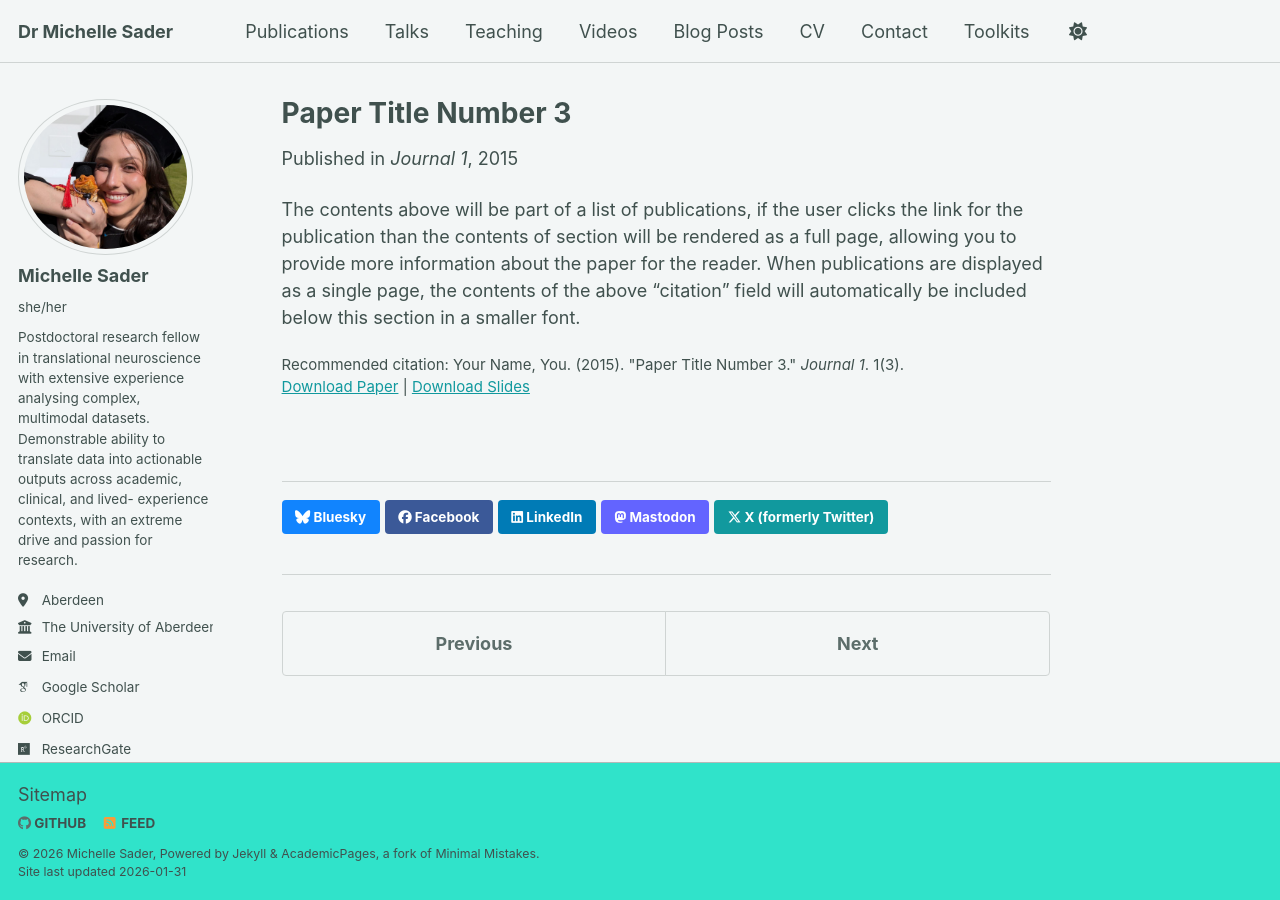
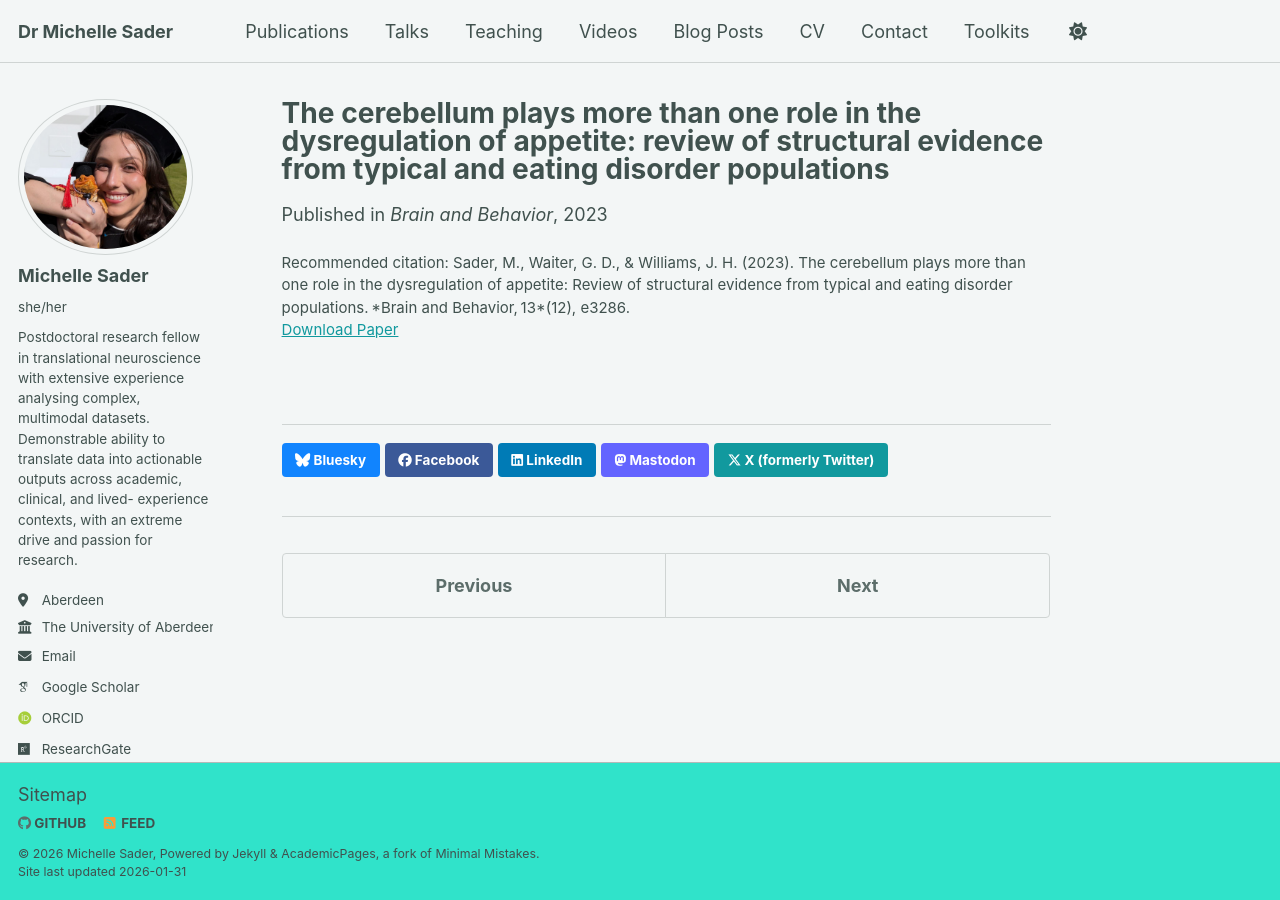
Before and after one commit to sadermichelle/sadermichelle.github.io, a Jekyll site: the page built from _publications/2015-10-01-paper-title-number-3.md, in a window 1280 px wide. Built offline with Jekyll 4.4.1, drawn with Linux system fonts in a browser that asks for light colours; some web fonts are replaced; a script bundle is joined from its source files by our own code; library files that are not in the unit come from our copies.

Commit message:
Revise publication details for Paper Title Number 3
Updated the title, excerpt, date, venue, and citation for the publication. Revised the abstract to provide a comprehensive overview of the study's objectives, methods, results, and discussion.

```diff
--- a/_publications/2015-10-01-paper-title-number-3.md
+++ b/_publications/2015-10-01-paper-title-number-3.md
@@ -1,14 +1,14 @@
 ---
-title: "Paper Title Number 3"
+title: "The cerebellum plays more than one role in the dysregulation of appetite: review of structural evidence from typical and eating disorder populations"
 collection: publications
 category: manuscripts
 permalink: /publication/2015-10-01-paper-title-number-3
-excerpt: 'This paper is about the number 3. The number 4 is left for future work.'
-date: 2015-10-01
-venue: 'Journal 1'
-slidesurl: 'https://academicpages.github.io/files/slides3.pdf'
-paperurl: 'https://academicpages.github.io/files/paper3.pdf'
-citation: 'Your Name, You. (2015). &quot;Paper Title Number 3.&quot; <i>Journal 1</i>. 1(3).'
+excerpt: '*Abstract:* Objective: Dysregulated appetite control is characteristic of anorexia nervosa (AN), bulimia nervosa (BN), and obesity (OB). Studies using a broad range of methods suggest the cerebellum plays an important role in aspects of weight and appetite control, and is implicated in both AN and OB by reports of aberrant gray matter volume (GMV) compared to nonclinical populations. As functions of the cerebellum are anatomically segregated, specific localization of aberrant anatomy may indicate the mechanisms of its relationship with weight and appetite in different states. We sought to determine if there were consistencies in regions of cerebellar GMV changes in AN/BN and OB, as well as across normative (NOR) variation.
+Method: Systematic review and meta-analysis using GingerALE.
+Results: Twenty-six publications were identified as either case-control studies (nOB = 277; nAN/BN = 510) or regressed weight from NOR data against brain volume (total n = 3830). AN/BN and OB analyses both showed consistently decreased GMV within Crus I and Lobule VI, but volume reduction was bilateral for AN/BN and unilateral for OB. Analysis of the NOR data set identified a cluster in right posterior lobe that overlapped with AN/BN cerebellar reduction. Sensitivity analyses indicated robust repeatability for NOR and AN/BN cohorts, but found OB-specific heterogeneity.
+Discussion: Findings suggest that more than one area of the cerebellum is involved in control of eating behavior and may be differentially affected in normal variation and pathological conditions. Specifically, we hypothesize an association with sensorimotor and emotional learning via Lobule VI in AN/BN, and executive function via Crus I in OB.'
+date: 2023-12-13
+venue: 'Brain and Behavior'
+paperurl: 'https://academicpages.github.io/files/paper3.pdf](https://pmc.ncbi.nlm.nih.gov/articles/PMC10726807/'
+citation: 'Sader, M., Waiter, G. D., & Williams, J. H. (2023). The cerebellum plays more than one role in the dysregulation of appetite: Review of structural evidence from typical and eating disorder populations. *Brain and Behavior, 13*(12), e3286. '
 ---
-
-The contents above will be part of a list of publications, if the user clicks the link for the publication than the contents of section will be rendered as a full page, allowing you to provide more information about the paper for the reader. When publications are displayed as a single page, the contents of the above "citation" field will automatically be included below this section in a smaller font.
```
